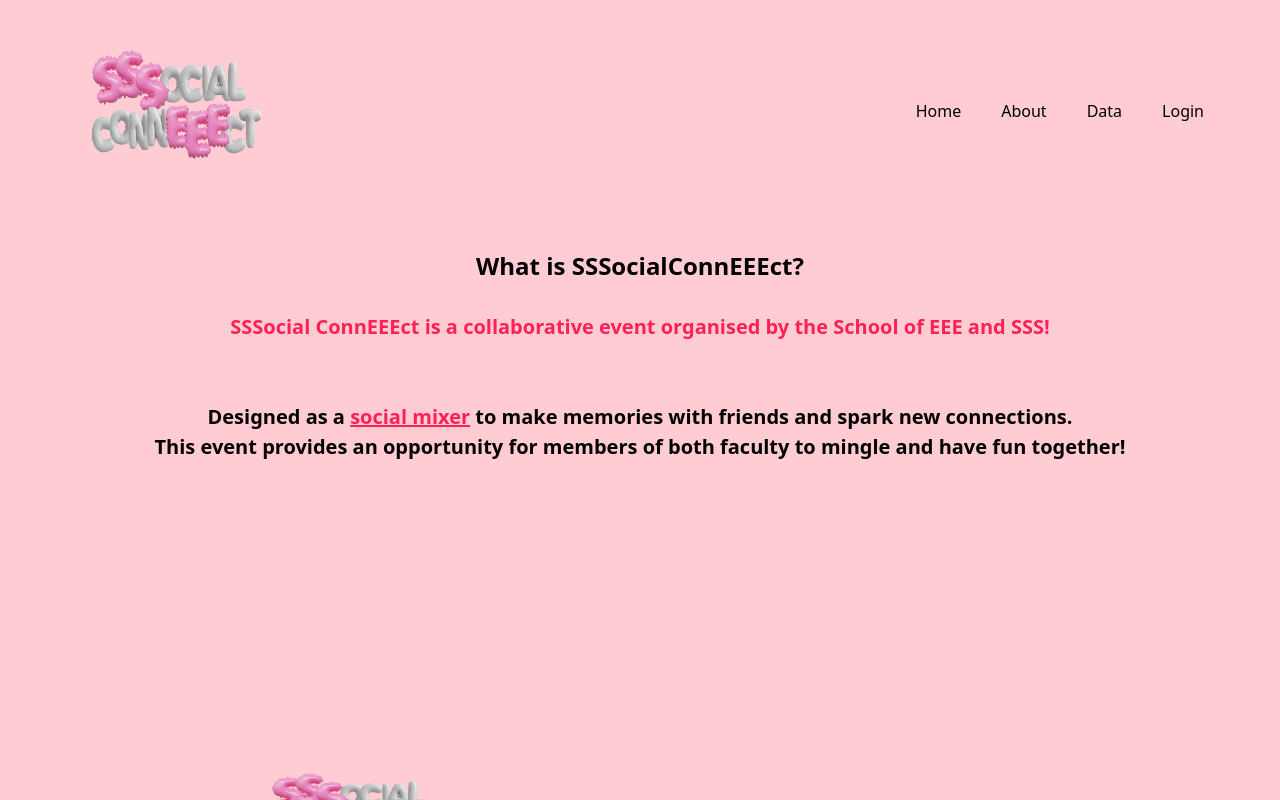
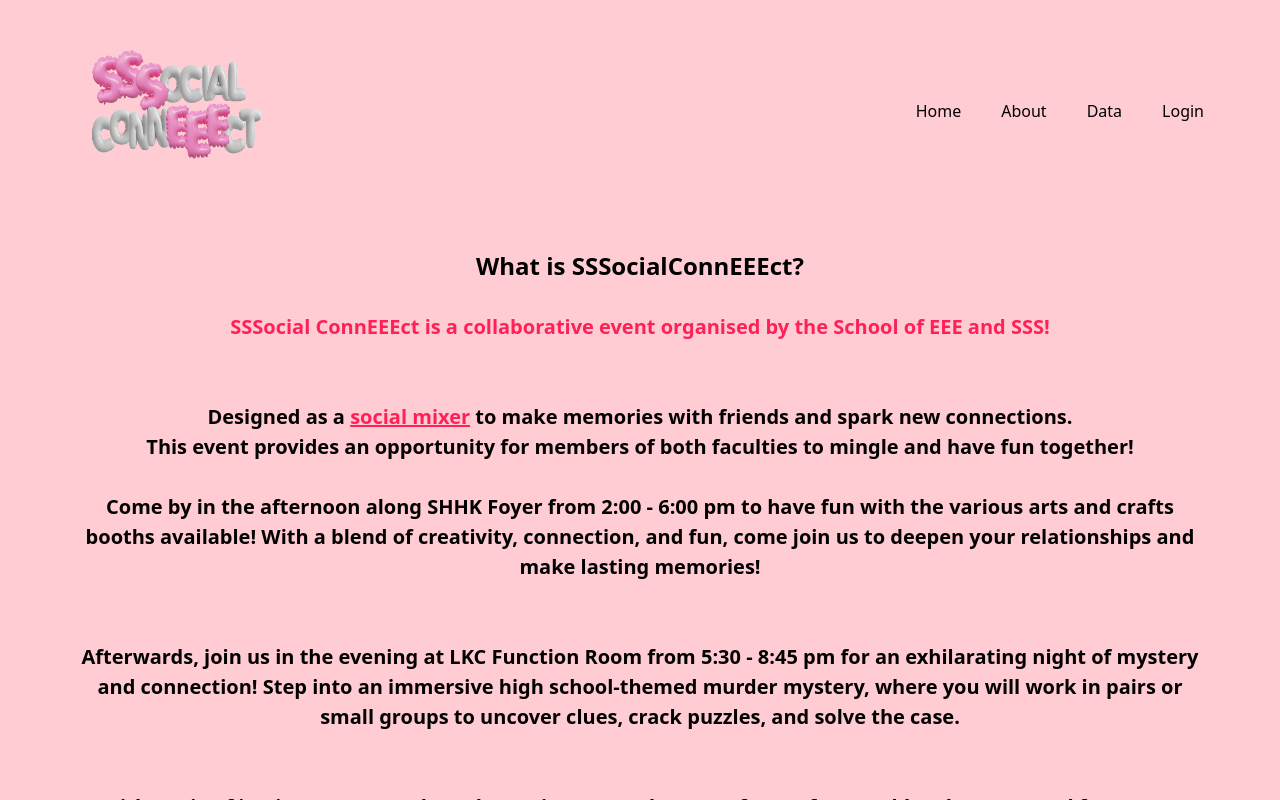
Before and after one commit to doubleudoublej/SSSocialConnEEEct, a React (Vite) app: page /about.jsx in a window 1280 px wide. Built offline with nearby package versions, Linux system fonts and the light colour scheme.

Commit message:
Update website to have more stuff in about and more info in front page

```diff
--- a/src/Components/About.jsx
+++ b/src/Components/About.jsx
@@ -31,16 +31,28 @@ const About = () => {
                 <span className="text-rose-500 underline">social mixer</span> to
                 make memories with friends and spark new connections.
                 <br />
-                This event provides an opportunity for members of both faculty
+                This event provides an opportunity for members of both faculties
                 to mingle and have fun together!
                 <br />
                 <br />
+                Come by in the afternoon along SHHK Foyer from 2:00 - 6:00 pm to
+                have fun with the various arts and crafts booths available! With
+                a blend of creativity, connection, and fun, come join us to
+                deepen your relationships and make lasting memories!
                 <br />
                 <br />
                 <br />
+                Afterwards, join us in the evening at LKC Function Room from
+                5:30 - 8:45 pm for an exhilarating night of mystery and
+                connection! Step into an immersive high school-themed murder
+                mystery, where you will work in pairs or small groups to uncover
+                clues, crack puzzles, and solve the case.
                 <br />
                 <br />
                 <br />
+                With a mix of intrigue, teamwork, and surprises, come be part of
+                an unforgettable adventure and forge new connections along the
+                way!
                 <br />
                 <br />
               </p>
--- a/src/Components/Details.jsx
+++ b/src/Components/Details.jsx
@@ -17,10 +17,16 @@ const Details = () => {
           {/* <br className="sm:block hidden font-poppins" /> 20 - Feb - 2025 */}
         </h2>
         <div className="flex flex-row items-start justify-between items-center w-full">
-          <div className="flex-1 font-poppins font-semibold ss:text-[20px] text-[20px] text-rose-600 ss:leading-[100.8px] leading-[50px]">
-            Registration starts @ 5:30pm <br />
-            Event Start: 6:00pm <br />
-            Event Ends: 8:45pm <br />
+          <div className="flex-1 font-poppins font-semibold ss:text-[20px] text-[20px] text-rose-600 ss:leading-[100.8px] leading-[30px]">
+            Afternoon Booth Activites from 2:00pm - 6:00pm
+            <br /> Comprising of photobooths, clay modelling, build your own
+            bouquet, and more! <br />
+            Event Location: <span className="underline">SHHK Foyer</span>
+            <br />
+            <br />
+            Night Event Registration starts @ 5:30pm <br />
+            Start: 6:00pm <br />
+            Ends: 8:45pm <br />
             <br />
             Event Location: <span className="underline">
               LKC Function Hall
```
